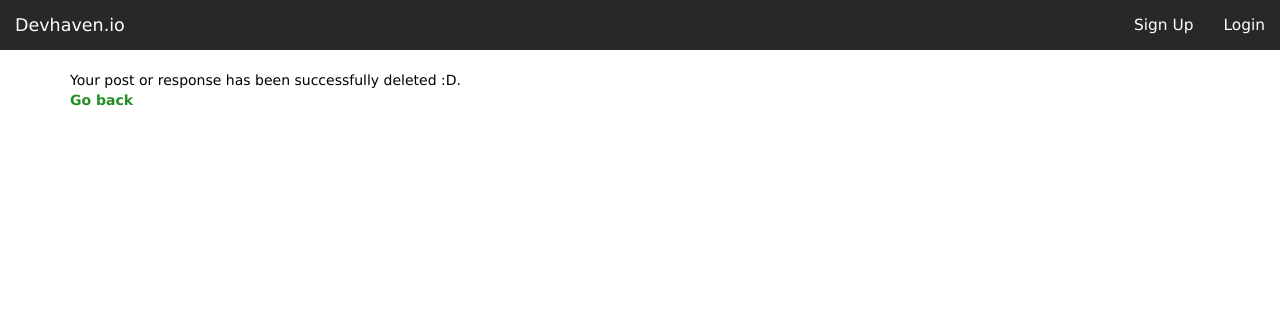
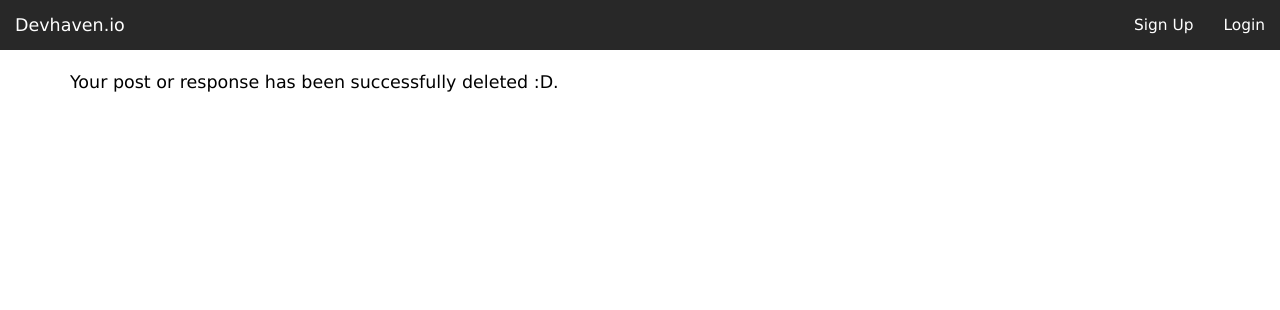
Before and after one commit to jscarty/Devhaven.io, a Django app: template webapp/templates/webapp/deletemessage.html in a window 1280 px wide. Shown: the top 310 px of the page. Run offline with Django 3.2, Linux system fonts and the light colour scheme; the template is opened without the code that fills it, so the values that code supplies are empty; some libraries are stand-ins or nearby versions.

Commit message:
Removed link from thread / response delete message

```diff
--- a/webapp/templates/webapp/deletemessage.html
+++ b/webapp/templates/webapp/deletemessage.html
@@ -27,8 +27,8 @@
     </nav>
 
 <div class="container">
-  <div class="content">
-    Your post or response has been successfully deleted :D.<br><a href="javascript:window.history.go(-2);"><span class="green">Go back</span></a>
+  <div class="content" style="font-size: 125%">
+    Your post or response has been successfully deleted :D.<br>
   </div>
 </div>
 {% endblock %}
--- a/webapp/templates/webapp/responseeditmessage.html
+++ b/webapp/templates/webapp/responseeditmessage.html
@@ -28,8 +28,8 @@
 
 <!--<div class="content">-->
 <div class="container">
-  <div class="content">
-    Your response has been successfully edited :D.<br><a href="javascript:window.history.go(-2);">Go back</a>
+  <div class="content" style="font-size: 125%">
+    Your response has been successfully edited :D.
   </div>
 </div>
 {% endblock %}
```
